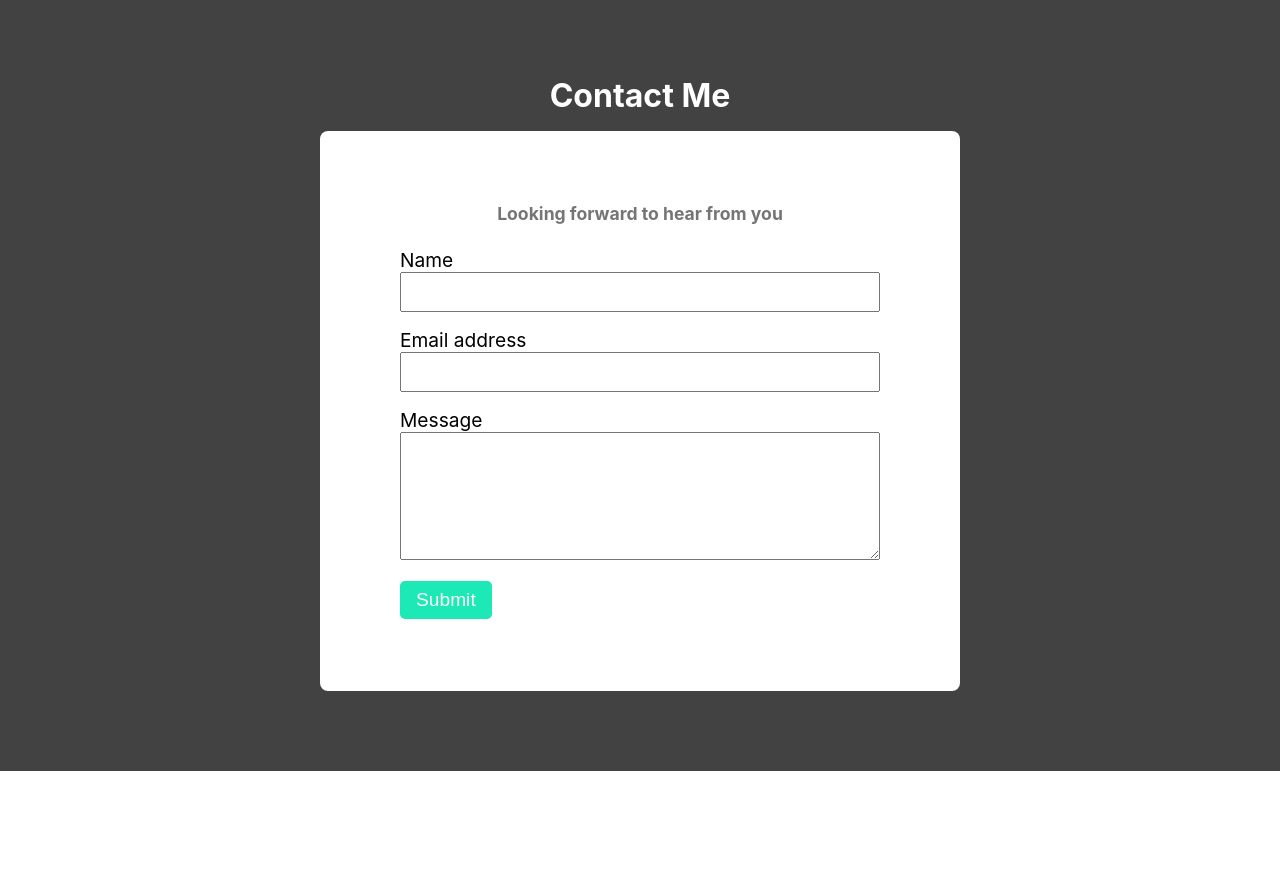
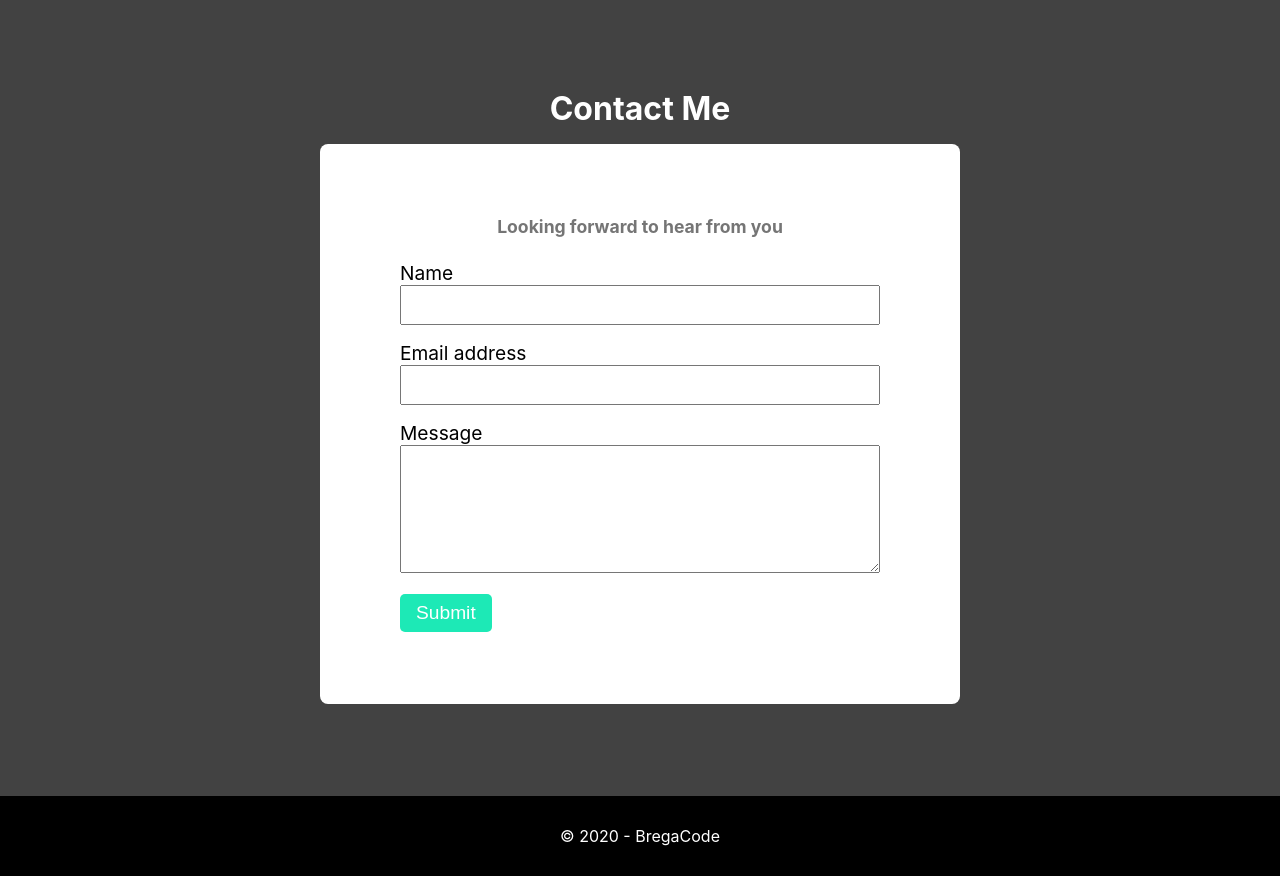
Before and after one commit to bregarulai/portfolio, a React (Create React App) app: page / in a window 1280 px wide. Shown: the part 3060-3936 px from the top of the page. Before the commit the page ends 3831 px from the top, so only its background shows below. Built offline with nearby package versions, Linux system fonts and the light colour scheme.

Commit message:
fixed contact link not showing active class and added animation to contact form

```diff
--- a/src/components/contact/Contact.js
+++ b/src/components/contact/Contact.js
@@ -12,9 +12,11 @@ import {
 
 const Contact = () => {
   return (
-    <ContactSession id='contact'>
+    <ContactSession id="contact">
       <ContactHeading>contact me</ContactHeading>
-      <FormWraper>
+      <FormWraper data-aos="fade-up-right"
+                  data-aos-easing="ease-out"
+                  data-aos-duration="1000">
         <form action="">
           <FormSubHeading>Looking forward to hear from you</FormSubHeading>
           <FormGroup>
--- a/src/components/contact/contact.elements.js
+++ b/src/components/contact/contact.elements.js
@@ -7,6 +7,7 @@ export const ContactSession = styled.section`
   flex-direction: column;
   justify-content: center;
   align-items: center;
+  height:100vh;
 `;
 
 export const ContactHeading = styled.h2`
--- /dev/null
+++ b/src/components/footer/Footer.js
@@ -0,0 +1,12 @@
+import React from 'react'
+import { FooterText, FooterWrapper } from './footer.elements'
+
+const Footer = () => {
+    return (
+        <FooterWrapper>
+            <FooterText>&copy; {new Date().getFullYear()} - BregaCode</FooterText>
+        </FooterWrapper>
+    )
+}
+
+export default Footer
--- /dev/null
+++ b/src/components/footer/footer.elements.js
@@ -0,0 +1,14 @@
+import styled from 'styled-components'
+
+export const FooterWrapper = styled.footer `
+    height: 10vh;
+    background-color: black;
+    color: white;
+    display: flex;
+    justify-content: center;
+    align-items: center;
+`
+
+export const FooterText = styled.p `
+
+`
--- a/src/components/layout/Layout.js
+++ b/src/components/layout/Layout.js
@@ -1,4 +1,5 @@
 import React from "react";
+import Footer from "../footer/Footer";
 import Navigation from "../navigation/Navigation";
 
 const Layout = ({ children }) => {
@@ -6,6 +7,7 @@ const Layout = ({ children }) => {
     <>
       <Navigation />
       {children}
+      <Footer />
     </>
   );
 };
--- a/src/components/navigation/Navigation.js
+++ b/src/components/navigation/Navigation.js
@@ -25,6 +25,7 @@ const Navigation = () => {
                 offset={-50}
                 duration={500}
           >projects</Link>
+
           <Link to="about"
                 spy={true}
                 activeClass="active"
@@ -32,13 +33,12 @@ const Navigation = () => {
                 offset={-50}
                 duration={500}
           >about</Link>
-          <Link to="contact"
+            <Link to="contact"
+                activeClass="active"
                 spy={true}
-                activeClass="active"
+                offset={-50}
                 smooth={true}
-                offset={-50}
-                duration={500}
-          >contact</Link>
+                duration={500}>contact</Link>
         </Links>
       </Header>
     </Nav>
--- a/src/components/navigation/navigation.elements.js
+++ b/src/components/navigation/navigation.elements.js
@@ -35,6 +35,7 @@ export const Link = styled(LinkScroll)`
   margin-left: 1rem;
   text-transform: uppercase;
   cursor: pointer;
+  overflow-x: visible;
 `;
 
 export const ReactLink = styled(LinkReact)`
```
